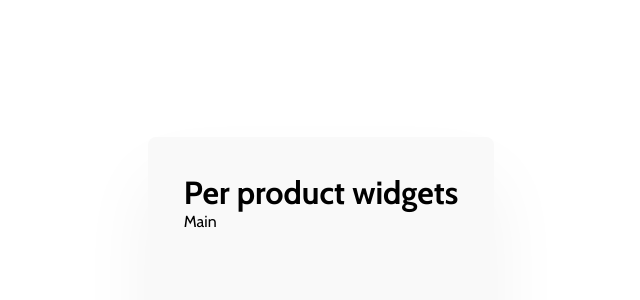
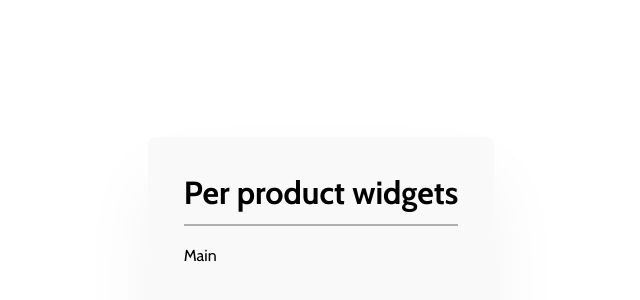
Before and after one commit to sangshrestha/greenspark-widget, a Vue app: page / in a window 1280 px wide. Shown: the part 54-354 px from the top of the page, without its empty margins (319-959 px from the left). Built offline with nearby package versions, Linux system fonts and the light colour scheme.

Commit message:
feat: header styles

```diff
--- a/src/App.vue
+++ b/src/App.vue
@@ -8,4 +8,9 @@
 
 <script setup lang="ts"></script>
 
-<style lang="scss" scoped></style>
+<style lang="scss" scoped>
+header {
+  padding-bottom: 12px;
+  border-bottom: 2px solid #b0b0b0;
+}
+</style>
--- a/src/assets/main.scss
+++ b/src/assets/main.scss
@@ -18,6 +18,9 @@ body {
 }
 
 #app {
+  display: flex;
+  flex-direction: column;
+  gap: 20px;
   width: max-content;
   height: 419px;
   padding: 36px;
```
